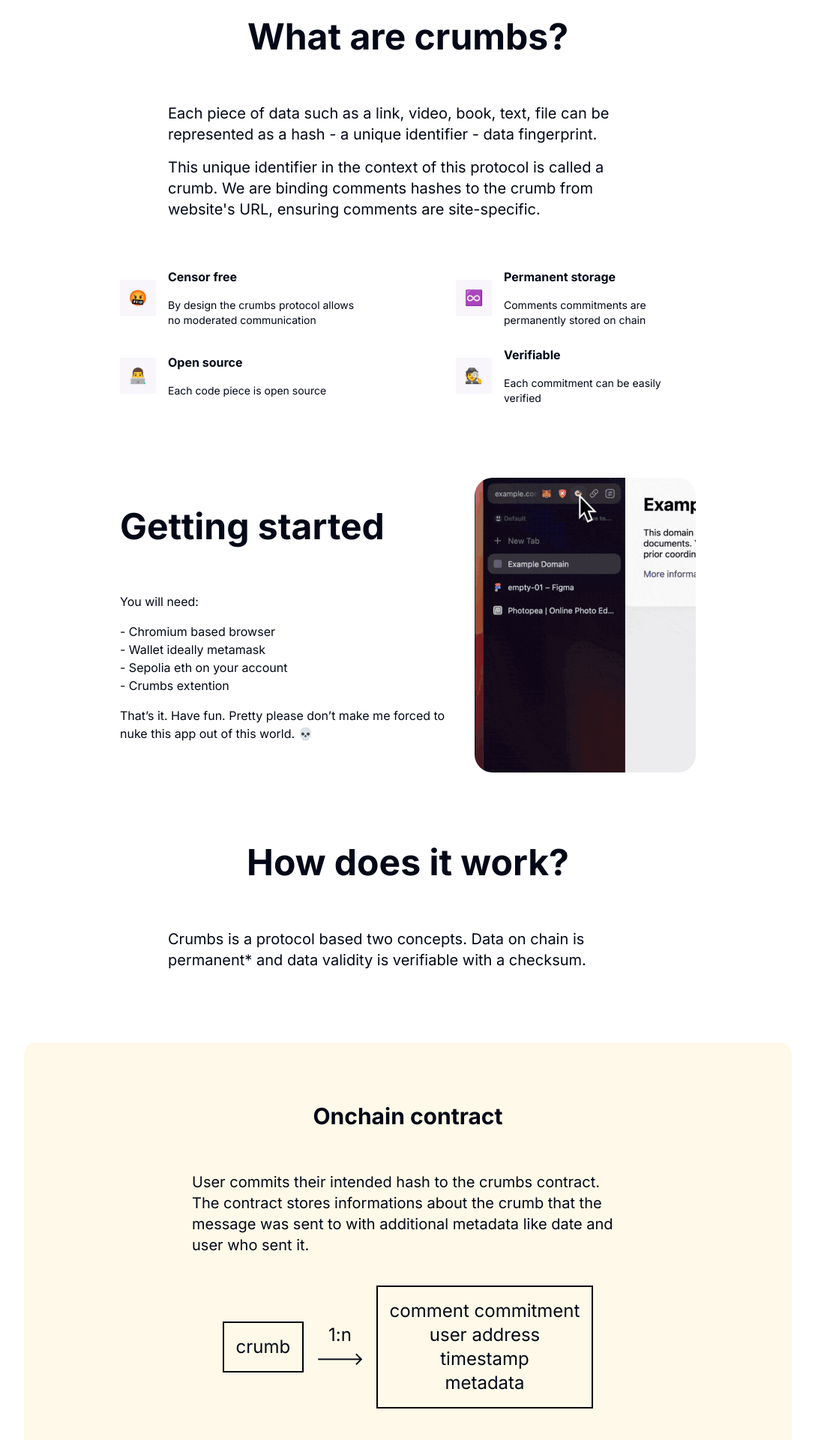
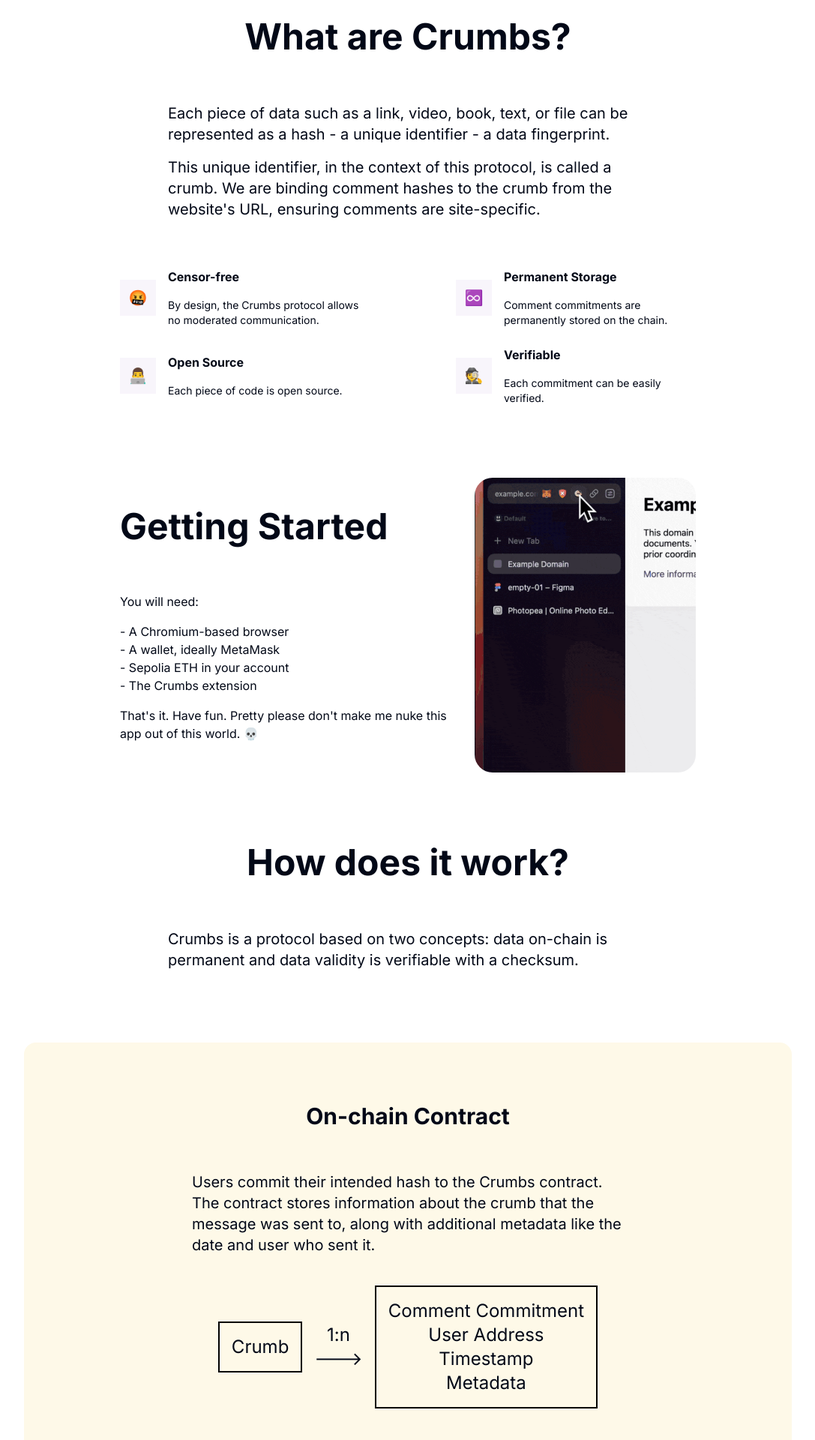
Before and after one commit to maaasyn/crumbs-offchain, a Next.js app: page /new in a window 1280 px wide. Shown: the part 840-2760 px from the top of the page at 75% size, without its empty margins (96-1183 px from the left). Built offline with nearby package versions, Linux system fonts and the light colour scheme.

Commit message:
feat: new landing desktop

```diff
--- a/src/app/new/page.tsx
+++ b/src/app/new/page.tsx
@@ -22,10 +22,10 @@ const Navbar = () => {
       <div>
         <ul className="flex gap-4">
           <li className="cursor-pointer">
-            <Link href={"https://github.com/maaasyn/crumbs"}>docs</Link>
+            <Link href={"https://github.com/maaasyn/crumbs"}>Docs</Link>
           </li>
           <li className="cursor-pointer">
-            <Link href={"https://github.com/maaasyn"}>contact</Link>
+            <Link href={"https://github.com/maaasyn"}>Contact</Link>
           </li>
         </ul>
       </div>
@@ -41,7 +41,7 @@ const Hero = () => {
           Comment everything, everywhere.
         </p>
         <p className="text-xl">
-          Onchain committed comments. Verifiable. Open. Permanent.
+          On-chain committed comments. Verifiable. Open. Permanent.
         </p>
         <div className="flex flex-col mt-8 gap-4">
           <Link
@@ -49,14 +49,14 @@ const Hero = () => {
             target="_blank"
             rel="noopener noreferrer"
             className="ml-2 bg-amber-500 hover:bg-amber-700 font-bold py-2 px-4 rounded border-black border-2 shadow-[2px_2px] text-center">
-            Get chrome plugin
+            Get Chrome Plugin
           </Link>
           <Link
             href="https://github.com/maaasyn/crumbs"
             target="_blank"
             rel="noopener noreferrer"
             className="ml-2 bg-white hover:bg-gray-200 font-bold py-2 px-4 rounded border-black border-2 shadow-[2px_2px] text-center">
-            Checkout github
+            Check out GitHub
           </Link>
         </div>
       </div>
@@ -72,28 +72,28 @@ const Hero = () => {
   );
 };
 
-const colorBege = "FEF9E8";
+const colorBeige = "FEF9E8";
 
 const YellowPaperOffchain = () => {
   return (
     <div className="flex justify-center items-center w-full">
       <div className="bg-[#FEF9E8] py-20 rounded-2xl flex justify-center items-center max-w-screen-lg w-full">
         <div className="flex flex-col gap-10 justify-center items-center max-w-xl">
-          <p className="text-3xl font-bold mb-4">Offchain hashmap</p>
+          <p className="text-3xl font-bold mb-4">Off-chain Hashmap</p>
           <p className="w-full text-xl">
-            The second part of crumbs protocol is offchain hash map. Each user
-            can host their own dictionary of hashes, and expose them to public.
-            The dictionaries are used by the protocol to resolve the commitments
-            from chain.{" "}
+            The second part of the Crumbs protocol is the off-chain hashmap.
+            Each user can host their own dictionary of hashes and expose them to
+            the public. The dictionaries are used by the protocol to resolve the
+            commitments from the chain.
           </p>
           <table className="border-2 text-2xl p-4 border-black w-full border-collapse">
             <thead>
               <tr className="border-2 text-2xl p-4 border-black">
                 <th className="border-2 text-2xl p-4 border-black font-normal">
-                  key
+                  Key
                 </th>
                 <th className="border-2 text-2xl p-4 border-black font-normal">
-                  value
+                  Value
                 </th>
               </tr>
             </thead>
@@ -135,15 +135,16 @@ const YellowPaperOnChain = () => {
     <div className="flex justify-center items-center w-full">
       <div className="bg-[#FEF9E8] py-20 rounded-2xl flex justify-center items-center max-w-screen-lg w-full">
         <div className="flex flex-col gap-10 justify-center items-center max-w-xl">
-          <p className="text-3xl font-bold mb-4">Onchain contract</p>
+          <p className="text-3xl font-bold mb-4">On-chain Contract</p>
           <p className="w-full text-xl">
-            User commits their intended hash to the crumbs contract. The
-            contract stores informations about the crumb that the message was
-            sent to with additional metadata like date and user who sent it.
+            Users commit their intended hash to the Crumbs contract. The
+            contract stores information about the crumb that the message was
+            sent to, along with additional metadata like the date and user who
+            sent it.
           </p>
           <div className="flex items-center">
             <div className="border-2 text-2xl p-4 border-black text-center">
-              crumb
+              Crumb
             </div>
             <div className="text-2xl p-4 text-center">
               <div>1:n</div>
@@ -151,10 +152,10 @@ const YellowPaperOnChain = () => {
             </div>
             <div className="border-2 text-2xl p-4 border-black text-center">
               <ul>
-                <li>comment commitment</li>
-                <li>user address</li>
-                <li>timestamp</li>
-                <li>metadata</li>
+                <li>Comment Commitment</li>
+                <li>User Address</li>
+                <li>Timestamp</li>
+                <li>Metadata</li>
               </ul>
             </div>
           </div>
@@ -173,24 +174,24 @@ type SquareThingWithTextProps = {
 const items: SquareThingWithTextProps[] = [
   {
     emoji: "🤬",
-    title: "Censor free",
+    title: "Censor-free",
     description:
-      "By design the crumbs protocol allows no moderated communication",
+      "By design, the Crumbs protocol allows no moderated communication.",
   },
   {
     emoji: "♾️",
-    title: "Permanent storage",
-    description: "Comments commitments are permanently stored on chain",
+    title: "Permanent Storage",
+    description: "Comment commitments are permanently stored on the chain.",
   },
   {
     emoji: "👨‍💻",
-    title: "Open source",
-    description: "Each code piece is open source",
+    title: "Open Source",
+    description: "Each piece of code is open source.",
   },
   {
     emoji: "🕵️",
     title: "Verifiable",
-    description: "Each commitment can be easily verified",
+    description: "Each commitment can be easily verified.",
   },
 ];
 
@@ -198,17 +199,16 @@ const SectionWhatAreCrumbs = () => {
   return (
     <div className="flex flex-col justify-center items-center w-full">
       <div className="flex flex-col justify-center items-center w-full gap-16">
-        <p className="text-5xl font-bold max-w-screen-sm">What are crumbs? </p>
+        <p className="text-5xl font-bold max-w-screen-sm">What are Crumbs?</p>
         <div className="max-w-screen-sm flex flex-col gap-4">
           <p className="text-xl">
-            Each piece of data such as a link, video, book, text, file can be
-            represented as a hash - a unique identifier - data fingerprint.
+            Each piece of data such as a link, video, book, text, or file can be
+            represented as a hash - a unique identifier - a data fingerprint.
           </p>
-
           <p className="text-xl">
-            This unique identifier in the context of this protocol is called a
-            crumb. We are binding comments hashes to the crumb from
-            website&apos;s URL, ensuring comments are site-specific.
+            This unique identifier, in the context of this protocol, is called a
+            crumb. We are binding comment hashes to the crumb from the website's
+            URL, ensuring comments are site-specific.
           </p>
         </div>
         <div className="flex flex-wrap max-w-screen-md justify-between gap-6">
@@ -221,15 +221,18 @@ const SectionWhatAreCrumbs = () => {
   );
 };
 
-const SectionHowDoesItWorks = () => {
+const SectionHowDoesItWork = () => {
   return (
     <div className="flex flex-col justify-center items-center w-full">
-      <div className="flex flex-col justify-center items-center w-full gap-16">
+      <div
+        className="flex flex-col justify-center items-center w-full gap-16
+
+">
         <p className="text-5xl font-bold max-w-screen-sm">How does it work?</p>
         <div className="max-w-screen-sm flex flex-col gap-4">
           <p className="text-xl">
-            Crumbs is a protocol based two concepts. Data on chain is permanent*
-            and data validity is verifiable with a checksum.
+            Crumbs is a protocol based on two concepts: data on-chain is
+            permanent and data validity is verifiable with a checksum.
           </p>
         </div>
       </div>
@@ -252,18 +255,18 @@ const SectionGettingStarted = () => {
     <div className="flex flex-col justify-center items-center w-full">
       <div className="flex flex-row max-w-screen-md gap-5">
         <div className="flex flex-col justify-center items-start w-full gap-16">
-          <p className="text-5xl font-bold max-w-screen-sm">Getting started</p>
+          <p className="text-5xl font-bold max-w-screen-sm">Getting Started</p>
           <div className="max-w-screen-sm flex flex-col gap-4">
             <p>You will need:</p>
             <ul>
-              <li>- Chromium based browser</li>
-              <li>- Wallet ideally metamask</li>
-              <li>- Sepolia eth on your account</li>
-              <li>- Crumbs extention</li>
+              <li>- A Chromium-based browser</li>
+              <li>- A wallet, ideally MetaMask</li>
+              <li>- Sepolia ETH in your account</li>
+              <li>- The Crumbs extension</li>
             </ul>
             <p>
-              That’s it. Have fun. Pretty please don’t make me forced to nuke
-              this app out of this world. 💀
+              That's it. Have fun. Pretty please don't make me nuke this app out
+              of this world. 💀
             </p>
           </div>
         </div>
@@ -271,7 +274,7 @@ const SectionGettingStarted = () => {
           <Image
             className="rounded-3xl"
             src={crumbsDemoGif}
-            alt={"animated crumbs extention demo"}
+            alt={"animated Crumbs extension demo"}
           />
         </div>
       </div>
@@ -293,42 +296,42 @@ const SquareThingWithText = (props: SquareThingWithTextProps) => {
   );
 };
 
-type ChainCarusele = {
+type ChainCarousel = {
   src: string;
   name: string;
-  state: "soon" | "bearly" | "works" | "not so soon";
+  state: "soon" | "barely" | "works" | "not so soon";
 };
 
-const sepolia: ChainCarusele = {
+const sepolia: ChainCarousel = {
   src: "chains/eth.svg",
-  name: "Sepolia Eth",
-  state: "bearly",
+  name: "Sepolia ETH",
+  state: "barely",
 };
-const op: ChainCarusele = {
+const op: ChainCarousel = {
   src: "chains/op.svg",
   name: "Optimism",
   state: "soon",
 };
 
-const stk: ChainCarusele = {
+const stk: ChainCarousel = {
   src: "chains/strk.svg",
   name: "Starknet",
   state: "not so soon",
 };
 
-const arb: ChainCarusele = {
+const arb: ChainCarousel = {
   src: "chains/arb.svg",
   name: "Arbitrum",
   state: "soon",
 };
 
-const chainsToSupport: ChainCarusele[] = [sepolia, arb, op, stk];
+const chainsToSupport: ChainCarousel[] = [sepolia, arb, op, stk];
 
-const ChainIcon = (props: { chain: ChainCarusele }) => {
+const ChainIcon = (props: { chain: ChainCarousel }) => {
   return (
     <div className="flex flex-col items-center gap-4">
       <Image
-        className={`${props.chain.state !== "bearly" && "grayscale"}`}
+        className={`${props.chain.state !== "barely" && "grayscale"}`}
         src={`/${props.chain.src}`}
         width={80}
         height={80}
@@ -348,9 +351,11 @@ const SectionSupportedNetworks = () => {
       <div className="flex flex-col justify-center items-center w-full gap-16">
         <div className="flex flex-col gap-4">
           <p className="text-5xl font-bold max-w-screen-sm">
-            Supported networks
+            Supported Networks
           </p>
-          <p className="text-xl text-center">As on now tests chains only</p>
+          <p className="text-xl text-center">
+            Currently, only test chains are supported.
+          </p>
         </div>
         <div className="max-w-screen-sm flex flex-row gap-8">
           {chainsToSupport.map((chain, idx) => (
@@ -370,13 +375,13 @@ type Faq = {
 const faqs: Faq[] = [
   {
     question: "How can I contribute?",
-    answer: "gh is your oyster, else dm me",
+    answer: "GitHub is your oyster; otherwise, DM me.",
   },
   {
     question: "I want this feature {...}",
     answer: (
       <div>
-        Create an issue on github{" "}
+        Create an issue on GitHub{" "}
         <Link
           className="underline"
           href={"https://github.com/maaasyn/crumbs/issues"}>
@@ -384,6 +389,10 @@ const faqs: Faq[] = [
         </Link>
       </div>
     ),
+  },
+  {
+    question: "Give me contracts",
+    answer: "It's in the chains repo, not finalised yet.",
   },
 ];
 
@@ -416,7 +425,7 @@ export default function Page() {
         <Hero />
         <SectionWhatAreCrumbs />
         <SectionGettingStarted />
-        <SectionHowDoesItWorks />
+        <SectionHowDoesItWork />
         <YellowPaperOnChain />
         <SectionBigPlus />
         <YellowPaperOffchain />
```
